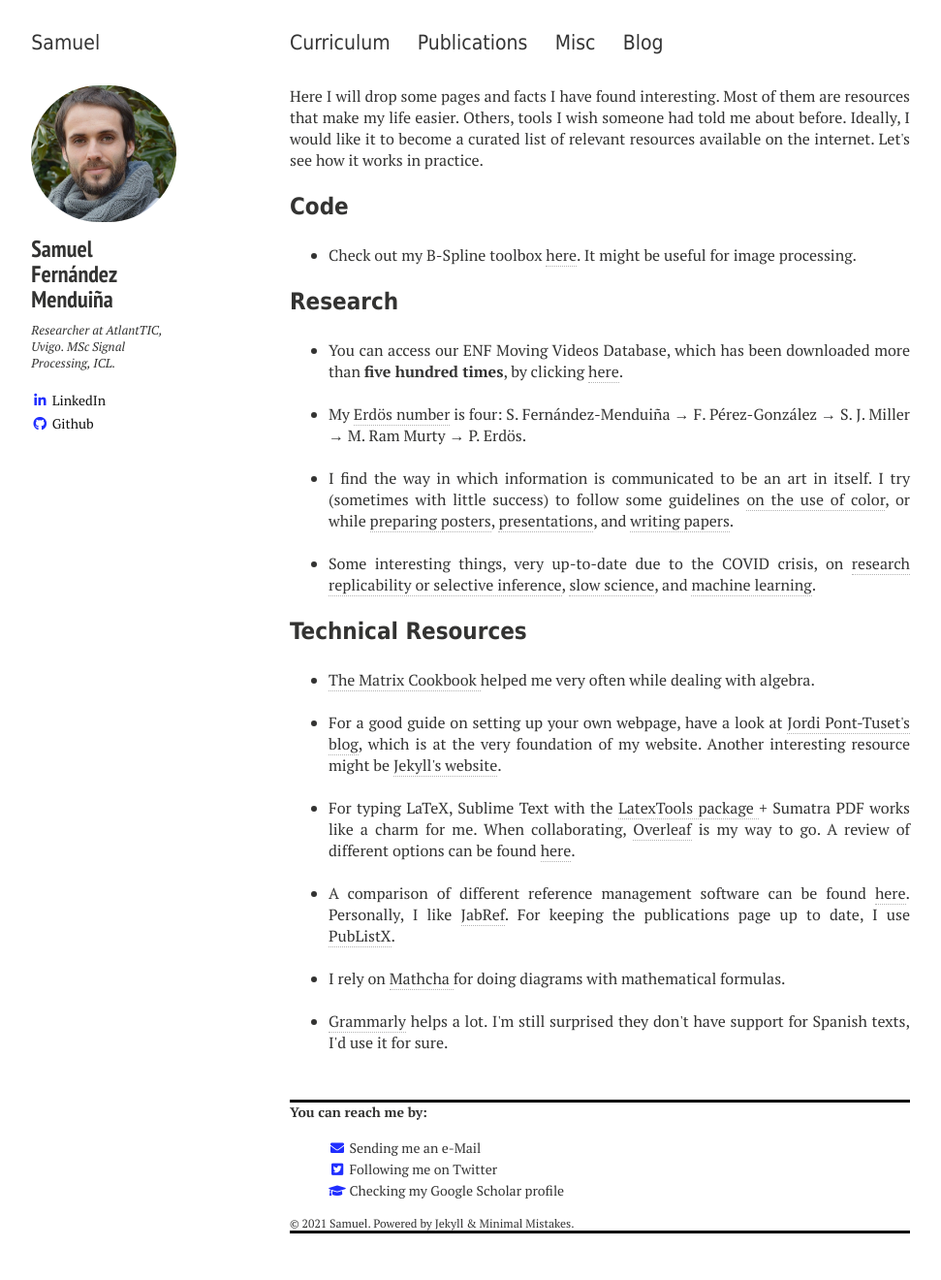
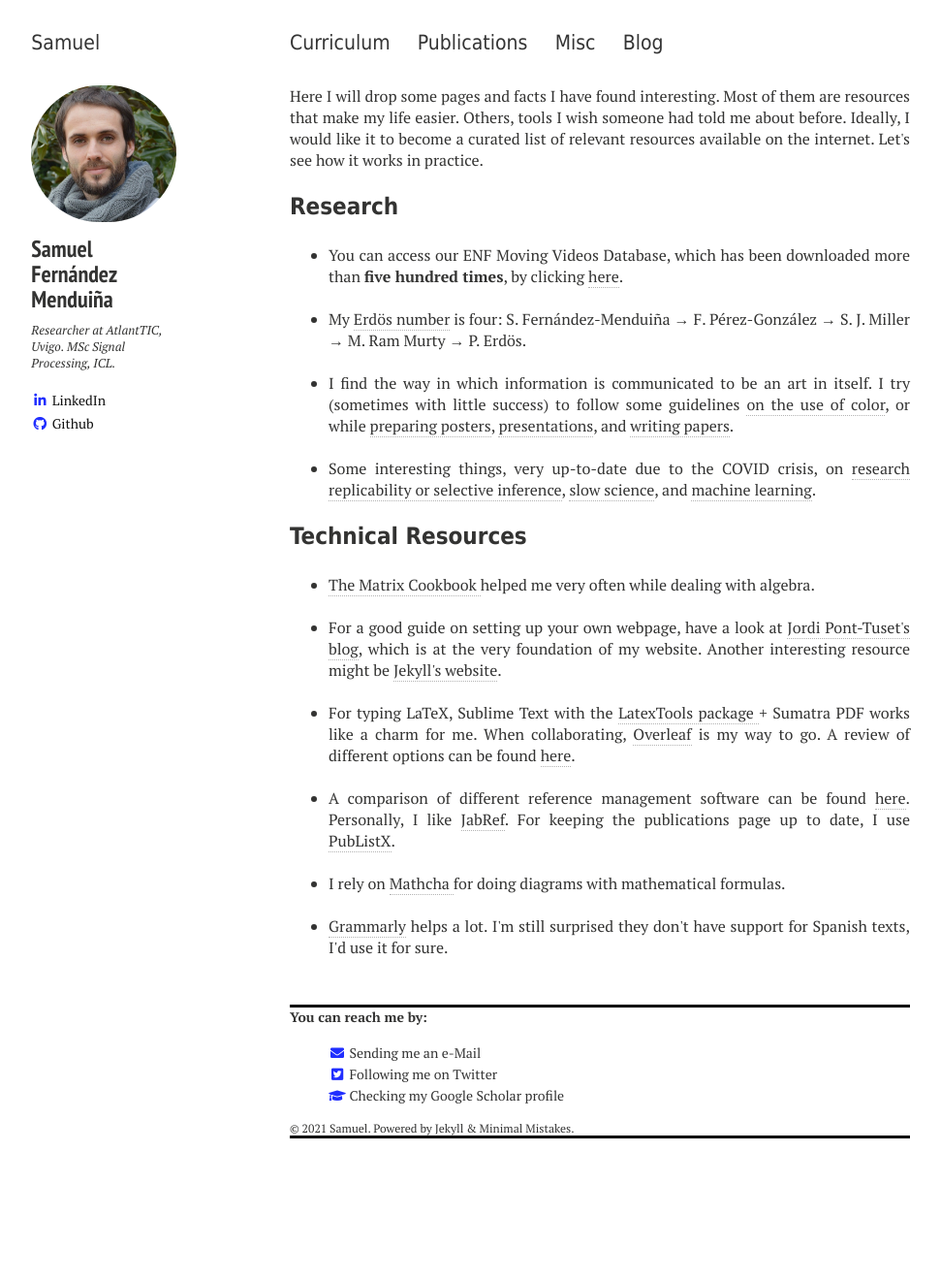
Before and after one commit to sf219/sfweb, a Jekyll site: the page built from misc.md, in a window 1280 px wide. Shown: the whole page at 97% size, without its empty margins (21-992 px from the left). Built offline with Jekyll 4.4.1, drawn with Linux system fonts in a browser that asks for light colours; nearby versions of some CDN libraries; after the commit the page ends 1222 px from its top, so only the background shows below that.

Commit message:
Removing reference to b-Spline toolbox

```diff
--- a/misc.md
+++ b/misc.md
@@ -11,13 +11,6 @@ comments: false
 <body>
 <div align="justify">
 Here I will drop some pages and facts I have found interesting. Most of them are resources that make my life easier. Others, tools I wish someone had told me about before. Ideally, I would like it to become a curated list of relevant resources available on the internet. Let's see how it works in practice.
-
-<h3 style="font-family:Tahoma"> Code </h3>
-
-<ul>
-  <li>Check out my B-Spline toolbox <a href="https://github.com/sf219/bSpline_Project" target="_blanck">here</a>. It might be useful for image processing.</li>
-
-</ul>
 
 <h3 style="font-family:Tahoma"> Research </h3>
 
```
